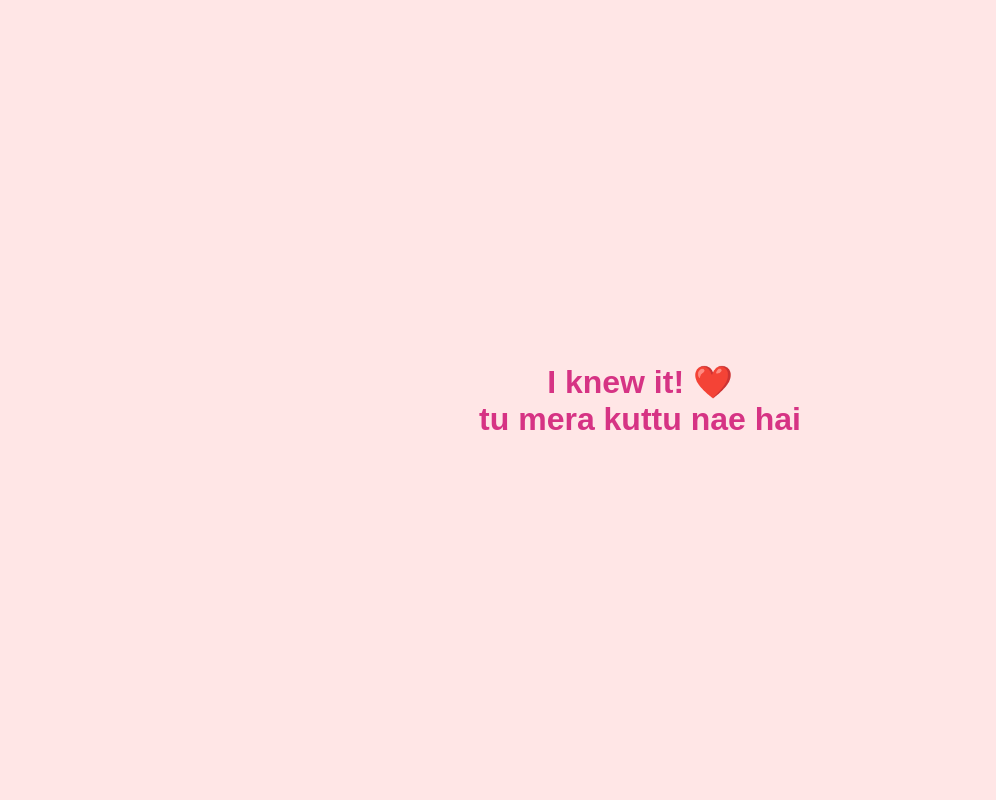
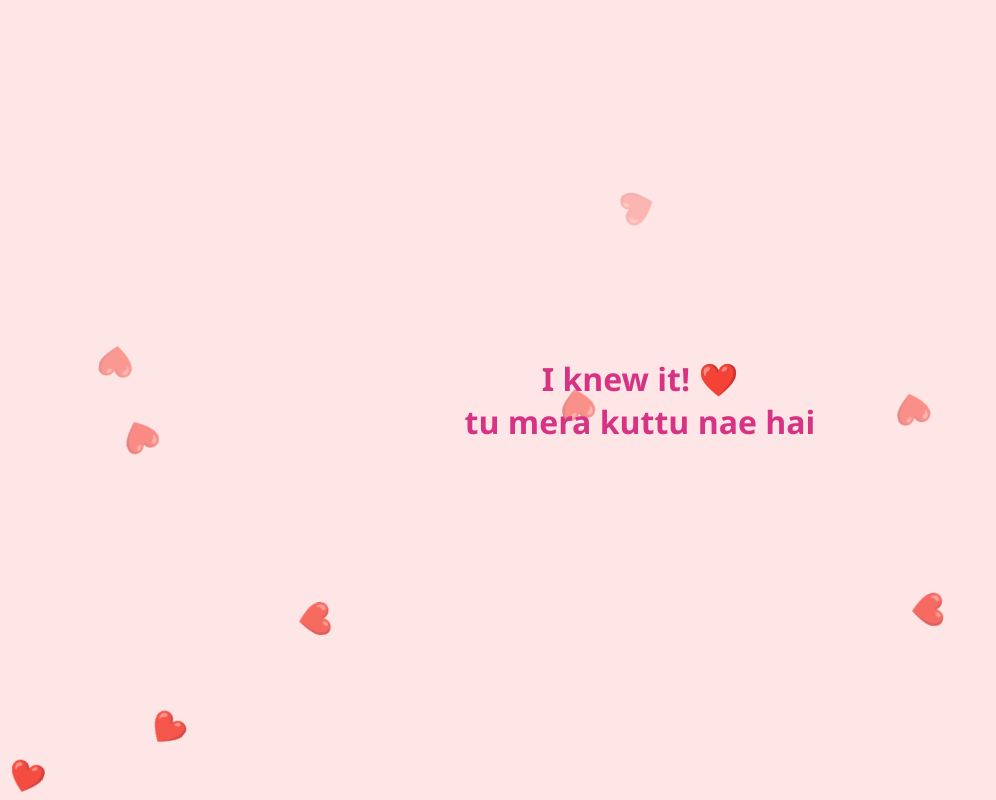
Before and after one commit to ayuagrawal94-crypto/tu-mera-kuttu-nae-hai, a plain HTML site: page index.html in a window 1280 px wide. Both pictures are taken after a click on the button "Yes". Shown: the whole page, without its empty margins (0-996 px from the left). Drawn offline with Linux system fonts and the light colour scheme.

Commit message:
Update index.html

```diff
--- a/index.html
+++ b/index.html
@@ -2,14 +2,20 @@
 <html>
 <head>
     <meta name="viewport" content="width=device-width, initial-scale=1.0">
-    <title>Interactive Prank</title>
+    <title>Do you love me?</title>
     <style>
-        body { display: flex; flex-direction: column; align-items: center; justify-content: center; height: 100vh; font-family: sans-serif; background-color: #ffe6e6; overflow: hidden; margin: 0; }
-        h1 { color: #d63384; text-align: center; padding: 0 20px; }
-        .buttons { position: relative; width: 100%; height: 200px; display: flex; justify-content: center; align-items: center; }
-        button { padding: 15px 30px; font-size: 20px; cursor: pointer; border-radius: 12px; border: none; position: absolute; }
-        #yesBtn { background-color: #28a745; color: white; transform: translateX(-70px); }
-        #noBtn { background-color: #dc3545; color: white; transform: translateX(70px); transition: 0.1s; z-index: 10; }
+        body { display: flex; flex-direction: column; align-items: center; justify-content: center; height: 100vh; font-family: 'Segoe UI', Tahoma, Geneva, Verdana, sans-serif; background-color: #ffe6e6; overflow: hidden; margin: 0; }
+        h1 { color: #d63384; text-align: center; z-index: 2; padding: 0 20px; }
+        .buttons { position: relative; width: 100%; height: 200px; display: flex; justify-content: center; align-items: center; z-index: 2; }
+        button { padding: 15px 30px; font-size: 20px; cursor: pointer; border-radius: 12px; border: none; position: absolute; font-weight: bold; box-shadow: 0 4px 15px rgba(0,0,0,0.1); }
+        #yesBtn { background-color: #ff4d6d; color: white; transform: translateX(-70px); }
+        #noBtn { background-color: #6c757d; color: white; transform: translateX(70px); transition: 0.1s; z-index: 10; }
+
+        /* Heart Animation */
+        .heart { position: fixed; font-size: 30px; color: #ff4d6d; user-select: none; animation: float 3s linear infinite; top: 100vh; z-index: 1; }
+        @keyframes float {
+            to { transform: translateY(-110vh) rotate(360deg); opacity: 0; }
+        }
     </style>
 </head>
 <body>
@@ -22,7 +28,7 @@
 
     <script>
         function moveButton() {
-            // This makes the 'No' button jump to a random spot
+            // Makes the button jump around
             const x = Math.random() * (window.innerWidth - 120);
             const y = Math.random() * (window.innerHeight - 50);
             const noBtn = document.getElementById('noBtn');
@@ -32,9 +38,23 @@
         }
 
         function sayYes() {
-            // Changes the text when 'Yes' is clicked
+            // Update the text
             document.getElementById('question').innerHTML = "I knew it! ❤️ <br> tu mera kuttu nae hai";
             document.querySelector('.buttons').style.display = 'none';
+
+            // Create floating hearts
+            setInterval(createHeart, 300);
+        }
+
+        function createHeart() {
+            const heart = document.createElement('div');
+            heart.classList.add('heart');
+            heart.innerHTML = '❤️';
+            heart.style.left = Math.random() * 100 + 'vw';
+            heart.style.animationDuration = Math.random() * 2 + 3 + 's';
+            document.body.appendChild(heart);
+
+            setTimeout(() => { heart.remove(); }, 5000);
         }
     </script>
 </body>
```
